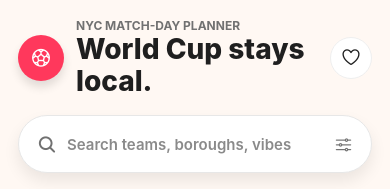
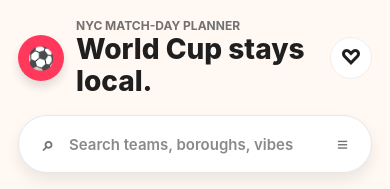
Before and after one commit to AbbanMustafa/worldcup-nyc-planner, a React Native app: screen / in a window 390 px wide. Shown: the top 189 px of the page. Built offline with nearby package versions, Linux system fonts and the light colour scheme.

Commit message:
Remove vector icons from native render path

```diff
--- a/App.tsx
+++ b/App.tsx
@@ -1,4 +1,3 @@
-import { Ionicons } from '@expo/vector-icons';
 import { StatusBar } from 'expo-status-bar';
 import { useMemo, useState } from 'react';
 import {
@@ -54,6 +53,27 @@ const countryFlags: Record<string, string> = {
   'Finalists TBD': '🏆'
 };
 
+const iconGlyphs = {
+  ball: '⚽',
+  heart: '♡',
+  search: '⌕',
+  close: '×',
+  options: '≡',
+  map: '⌖',
+  info: 'i',
+  walk: '↟',
+  trophy: '🏆',
+  tv: '▣',
+  star: '★',
+  time: '◷',
+  people: '◎',
+  ticket: '#',
+  train: 'T',
+  calendar: '▦'
+} as const;
+
+type AppIconName = keyof typeof iconGlyphs;
+
 function formatCountry(country: string) {
   return `${countryFlags[country] ?? '🏳️'} ${country}`;
 }
@@ -64,6 +84,26 @@ function formatFixture(fixture: string) {
   }
 
   return fixture.split(' vs ').map(formatCountry).join(' vs ');
+}
+
+function AppIcon({ name, size, color }: { name: AppIconName; size: number; color: string }) {
+  return (
+    <Text
+      accessibilityElementsHidden
+      importantForAccessibility="no"
+      style={[
+        styles.appIcon,
+        {
+          color,
+          fontSize: size,
+          lineHeight: size + 2,
+          minWidth: size + 2
+        }
+      ]}
+    >
+      {iconGlyphs[name]}
+    </Text>
+  );
 }
 
 export default function App() {
@@ -109,19 +149,19 @@ export default function App() {
       <ScrollView contentContainerStyle={styles.screen} showsVerticalScrollIndicator={false}>
         <View style={styles.header}>
           <View style={styles.logoMark}>
-            <Ionicons name="football-outline" size={22} color="#FFFFFF" />
+            <AppIcon name="ball" size={22} color="#FFFFFF" />
           </View>
           <View style={styles.headerCopy}>
             <Text style={styles.kicker}>NYC match-day planner</Text>
             <Text style={styles.title}>World Cup stays local.</Text>
           </View>
           <Pressable style={styles.iconButton} accessibilityLabel="Open saved plans">
-            <Ionicons name="heart-outline" size={21} color={ink} />
+            <AppIcon name="heart" size={21} color={ink} />
           </Pressable>
         </View>
 
         <View style={styles.searchWrap}>
-          <Ionicons name="search" size={20} color={muted} />
+          <AppIcon name="search" size={20} color={muted} />
           <TextInput
             testID="search-input"
             accessibilityLabel="Search teams, boroughs, vibes"
@@ -134,10 +174,10 @@ export default function App() {
           />
           {query ? (
             <Pressable onPress={() => setQuery('')} hitSlop={10} accessibilityLabel="Clear search">
-              <Ionicons name="close" size={18} color={muted} />
+              <AppIcon name="close" size={18} color={muted} />
             </Pressable>
           ) : (
-            <Ionicons name="options-outline" size={19} color={muted} />
+            <AppIcon name="options" size={19} color={muted} />
           )}
         </View>
 
@@ -173,11 +213,7 @@ export default function App() {
           <SpotDetailCard spot={selectedSpot} compact={compact} />
         </View>
 
-        <SectionHeader
-          icon="calendar-outline"
-          title="Best upcoming pairings"
-          actionLabel={`${matchPicks.length} picks`}
-        />
+        <SectionHeader icon="calendar" title="Best upcoming pairings" actionLabel={`${matchPicks.length} picks`} />
         <FlatList
           data={matchPicks}
           keyExtractor={(item) => item.id}
@@ -202,7 +238,7 @@ export default function App() {
               <Text style={styles.matchFixture}>{formatFixture(item.fixture)}</Text>
               <Text style={styles.matchMeta}>{item.venue}</Text>
               <View style={styles.matchFooter}>
-                <Ionicons name="map-outline" size={16} color={airbnbRed} />
+                <AppIcon name="map" size={16} color={airbnbRed} />
                 <Text style={styles.matchNeighborhood}>{item.neighborhoodMatch}</Text>
               </View>
               <Text style={styles.matchReason}>{item.reason}</Text>
@@ -210,7 +246,7 @@ export default function App() {
           )}
         />
 
-        <SectionHeader icon="walk-outline" title="Culture-first routes" actionLabel="No ticket needed" />
+        <SectionHeader icon="walk" title="Culture-first routes" actionLabel="No ticket needed" />
         <View style={styles.routeGrid}>
           {spots
             .filter((spot) => spot.kind === 'culture')
@@ -237,7 +273,7 @@ export default function App() {
         </View>
 
         <View style={styles.noteBox}>
-          <Ionicons name="information-circle-outline" size={20} color={airbnbRed} />
+          <AppIcon name="info" size={20} color={airbnbRed} />
           <Text style={styles.noteText}>
             Seeded with public June 2026 event information and neighborhood planning ideas. Verify tickets,
             hours, capacity, and match audio before heading out.
@@ -290,15 +326,15 @@ function SpotDetailCard({ spot, compact }: { spot: Spot; compact: boolean }) {
     >
       <View style={styles.detailTopRow}>
         <View style={[styles.kindBadge, { backgroundColor: spot.accent }]}>
-          <Ionicons
-            name={spot.kind === 'culture' ? 'walk-outline' : spot.kind === 'final' ? 'trophy-outline' : 'tv-outline'}
+          <AppIcon
+            name={spot.kind === 'culture' ? 'walk' : spot.kind === 'final' ? 'trophy' : 'tv'}
             size={15}
             color="#FFFFFF"
           />
           <Text style={styles.kindText}>{spot.kind}</Text>
         </View>
         <View style={styles.ratingWrap}>
-          <Ionicons name="star" size={14} color="#FFB400" />
+          <AppIcon name="star" size={14} color="#FFB400" />
           <Text style={styles.ratingText}>Plan pick</Text>
         </View>
       </View>
@@ -309,10 +345,10 @@ function SpotDetailCard({ spot, compact }: { spot: Spot; compact: boolean }) {
       <Text style={styles.detailBody}>{spot.details}</Text>
 
       <View style={styles.factGrid}>
-        <Fact icon="time-outline" label="Window" value={spot.nextWindow} />
-        <Fact icon="people-outline" label="Crowd" value={spot.crowd} />
-        <Fact icon="ticket-outline" label="Cost" value={spot.price} />
-        <Fact icon="train-outline" label="Transit" value={spot.transit} />
+        <Fact icon="time" label="Window" value={spot.nextWindow} />
+        <Fact icon="people" label="Crowd" value={spot.crowd} />
+        <Fact icon="ticket" label="Cost" value={spot.price} />
+        <Fact icon="train" label="Transit" value={spot.transit} />
       </View>
 
       <Text style={styles.microHeading}>Countries to follow</Text>
@@ -336,10 +372,10 @@ function SpotDetailCard({ spot, compact }: { spot: Spot; compact: boolean }) {
   );
 }
 
-function Fact({ icon, label, value }: { icon: keyof typeof Ionicons.glyphMap; label: string; value: string }) {
+function Fact({ icon, label, value }: { icon: AppIconName; label: string; value: string }) {
   return (
     <View style={styles.fact}>
-      <Ionicons name={icon} size={16} color={airbnbRed} />
+      <AppIcon name={icon} size={16} color={airbnbRed} />
       <Text style={styles.factLabel}>{label}</Text>
       <Text style={styles.factValue}>{value}</Text>
     </View>
@@ -351,14 +387,14 @@ function SectionHeader({
   title,
   actionLabel
 }: {
-  icon: keyof typeof Ionicons.glyphMap;
+  icon: AppIconName;
   title: string;
   actionLabel: string;
 }) {
   return (
     <View style={styles.sectionHeader}>
       <View style={styles.sectionTitleWrap}>
-        <Ionicons name={icon} size={20} color={ink} />
+        <AppIcon name={icon} size={20} color={ink} />
         <Text style={styles.sectionTitle}>{title}</Text>
       </View>
       <Text style={styles.sectionAction}>{actionLabel}</Text>
@@ -367,6 +403,10 @@ function SectionHeader({
 }
 
 const styles = StyleSheet.create({
+  appIcon: {
+    fontWeight: '900',
+    textAlign: 'center'
+  },
   safeArea: {
     flex: 1,
     backgroundColor: sand
```
